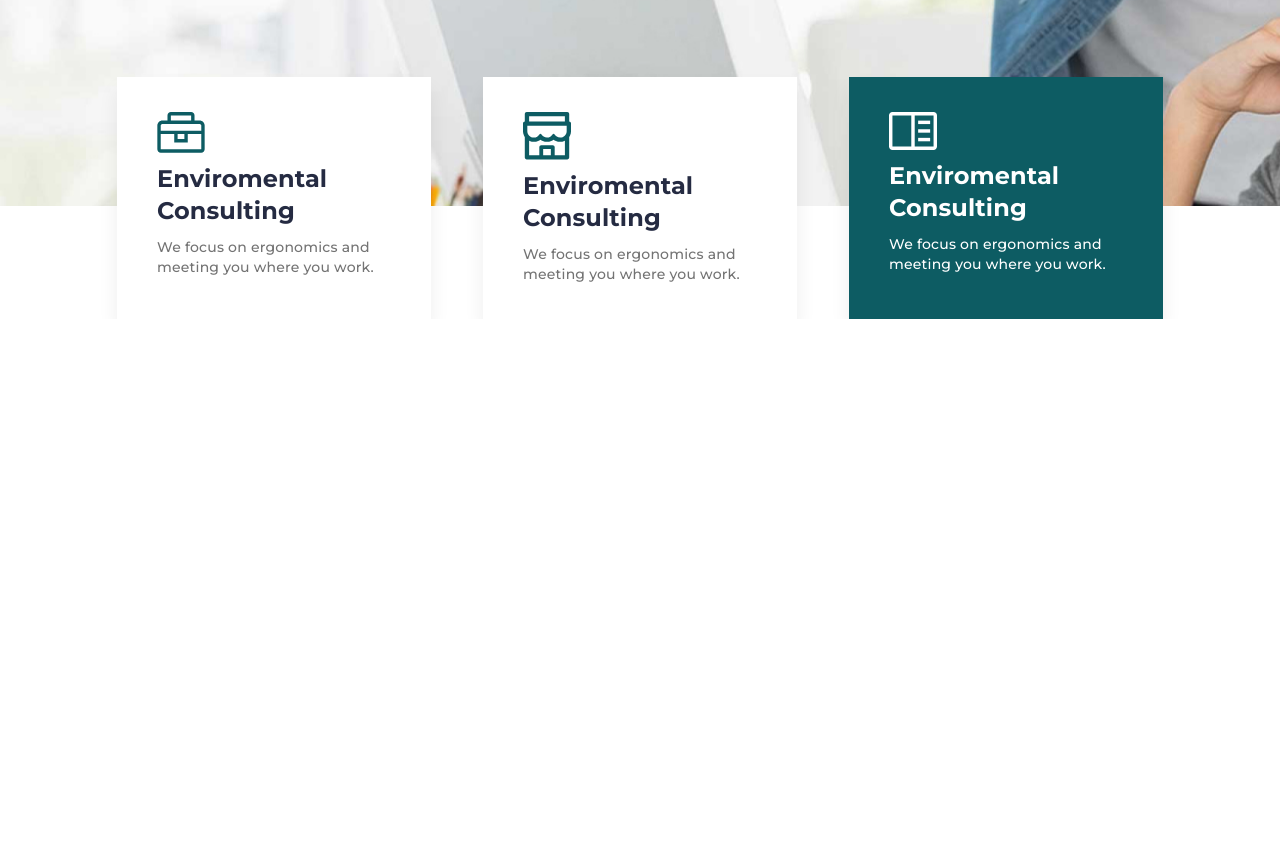
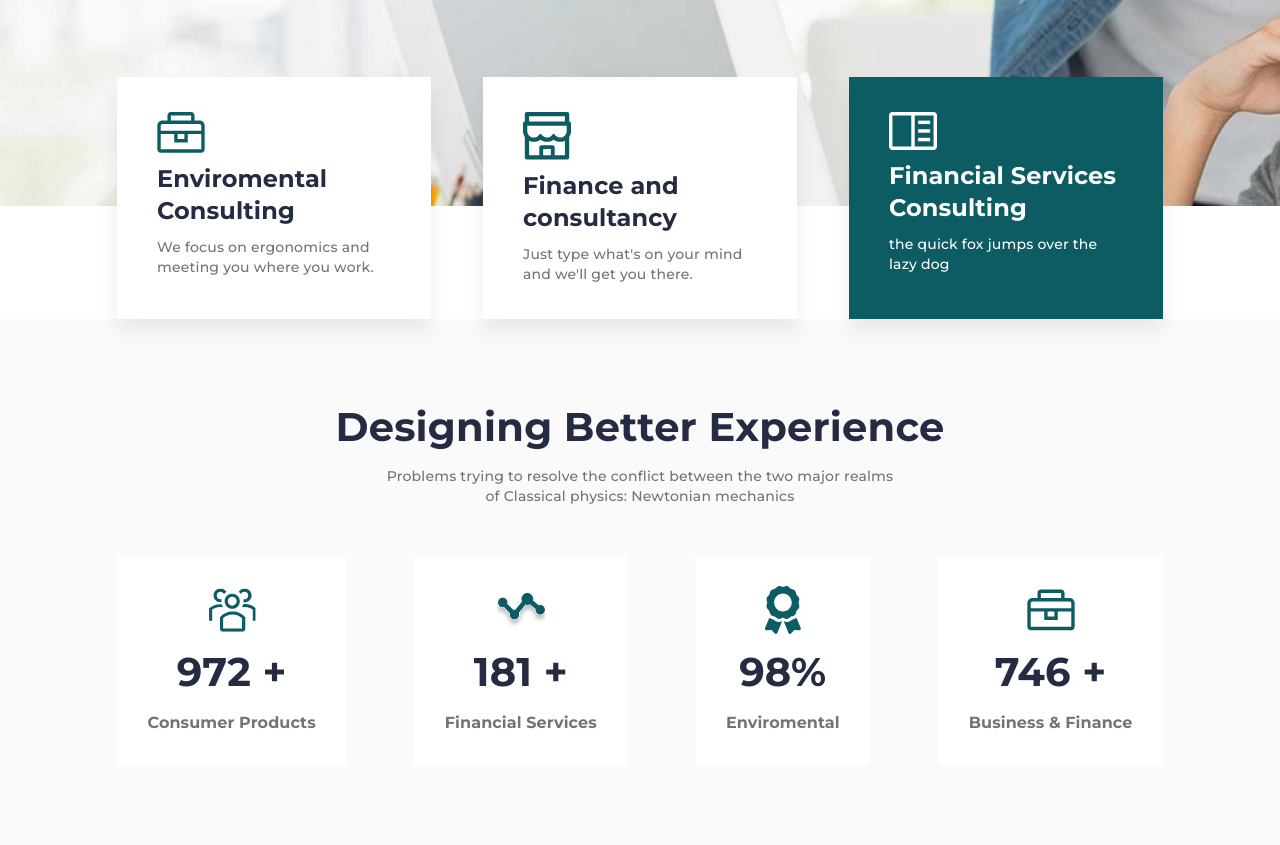
Before and after one commit to AnMaskaleva/Relvise, a plain HTML site: page index.html in a window 1280 px wide. Shown: the part 605-1450 px from the top of the page. Before the commit the page ends 924 px from the top, so only its background shows below. Drawn offline with Linux system fonts and the light colour scheme.

Commit message:
section design

```diff
--- a/index.html
+++ b/index.html
@@ -55,23 +55,74 @@
                     <div class="finance-item">
                         <img class="finance-item__img" src="img/ico2.svg">
                         <h2 class="finance-item__title">
-                            Enviromental
-                            Consulting
+                            Finance and
+                            consultancy
                         </h2>
                         <p class="finance-item__text">
-                            We focus on ergonomics and
-                            meeting you where you work.
+                            Just type what's on your mind
+                            and we'll get you there.
                         </p>
                     </div>
                     <div class="finance-item get">
                         <img class="finance-item__img" src="img/ico3.svg">
                         <h2 class="finance-item__title">
-                            Enviromental
+                            Financial Services
                             Consulting
                         </h2>
                         <p class="finance-item__text">
-                            We focus on ergonomics and
-                            meeting you where you work.
+                            the quick fox jumps over the
+                            lazy dog
+                        </p>
+                    </div>
+                </div>
+            </div>
+        </section>
+        <section class="designing">
+            <div class="container">
+                <div class="head">
+                    <h2 class="head-title">
+                        Designing Better Experience
+                    </h2>
+                    <p class="head-text">
+                        Problems trying to resolve the conflict between the two major realms
+                        of Classical physics: Newtonian mechanics
+                    </p>
+                </div>
+                <div class="achievements">
+                    <div class="achievements-item">
+                        <img class="achievements-item__img" src="img/ico4.svg" alt="people">
+                        <h2 class="achievements-item__head">
+                            972 +
+                        </h2>
+                        <p class="achievements-item__text">
+                            Consumer Products
+                        </p>
+                    </div>
+                    <div class="achievements-item">
+                        <img class="achievements-item__img" src="img/ico5.svg" alt="stats">
+                        <h2 class="achievements-item__head">
+                            181 +
+                        </h2>
+                        <p class="achievements-item__text">
+                            Financial Services
+                        </p>
+                    </div>
+                    <div class="achievements-item">
+                        <img class="achievements-item__img" src="img/ico6.svg" alt="medal">
+                        <h2 class="achievements-item__head">
+                            98%
+                        </h2>
+                        <p class="achievements-item__text">
+                            Enviromental
+                        </p>
+                    </div>
+                    <div class="achievements-item">
+                        <img class="achievements-item__img" src="img/ico7.svg" alt="bag">
+                        <h2 class="achievements-item__head">
+                            746 +
+                        </h2>
+                        <p class="achievements-item__text">
+                            Business & Finance
                         </p>
                     </div>
                 </div>
@@ -80,7 +131,6 @@
         <section></section>
         <section></section>
         <section></section>
-        <section></section>
         <footer></footer>
     </div>
 </body>
--- a/style/style.css
+++ b/style/style.css
@@ -165,3 +165,65 @@ header{
 .get>p{
     color: white;
 }
+/* Заголовки секций*/
+.head {
+    display: flex;
+    flex-direction: column;
+    align-items: center;
+}
+.head-title {
+    font-weight: bold;
+    font-size: 40px;
+    line-height: 142%;
+    letter-spacing: 0.2px;
+    color: #252B42;
+    padding-bottom: 10px;
+}
+.head-text {
+    font-weight: 500;
+    font-size: 14px;
+    line-height: 143%;
+    text-align: center;
+    letter-spacing: 0.2px;
+    color: #737373;
+    max-width: 511px;
+}
+.designing{
+    background: #FAFAFA;
+    padding: 80px 0;
+}
+.achievements {
+    padding-top: 50px;
+    display: flex;
+    justify-content: space-between;
+}
+.achievements-item {
+    max-width: 230px;
+    min-height: 209px;
+    background: white;
+    padding: 30px 30.5px;
+    display: flex;
+    flex-direction: column;
+    align-items: center;
+    justify-content: center;
+}
+.achievements-item__img {
+    height: 48px;
+    width: 48px;
+}
+.achievements-item__head {
+    font-weight: bold;
+    font-size: 40px;
+    line-height: 142%;
+    letter-spacing: 0.2px;
+    color: #252B42;
+    padding: 10px 0px;
+}
+.achievements-item__text {
+    font-weight: bold;
+    font-size: 16px;
+    line-height: 150%;
+    text-align: center;
+    letter-spacing: 0.1px;
+    color: #737373;
+}
```
